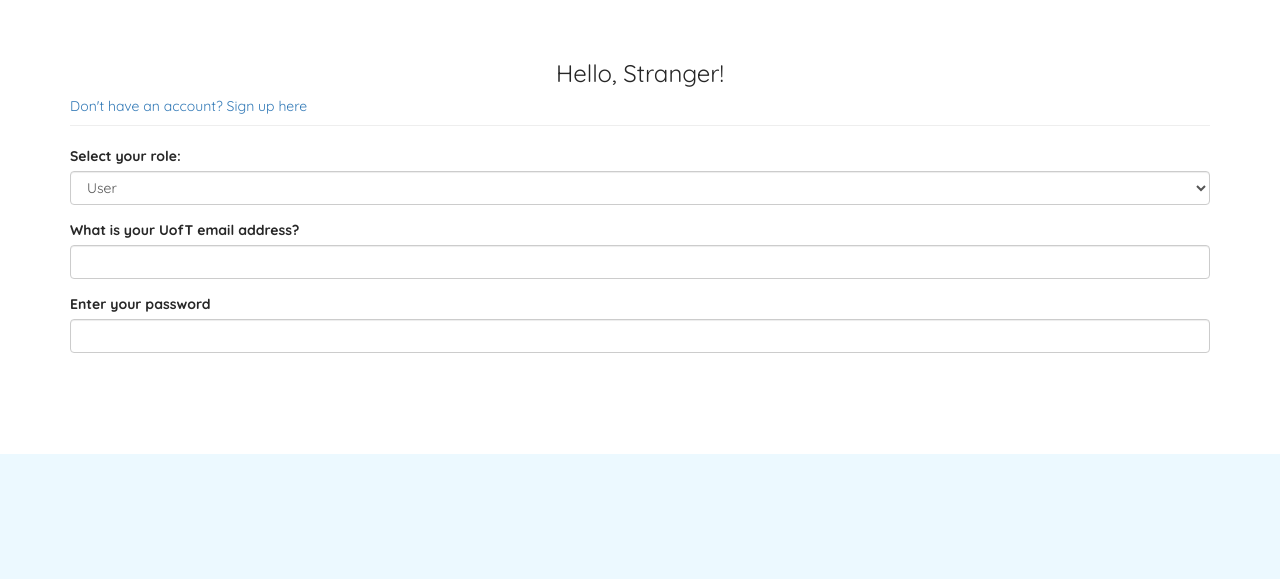
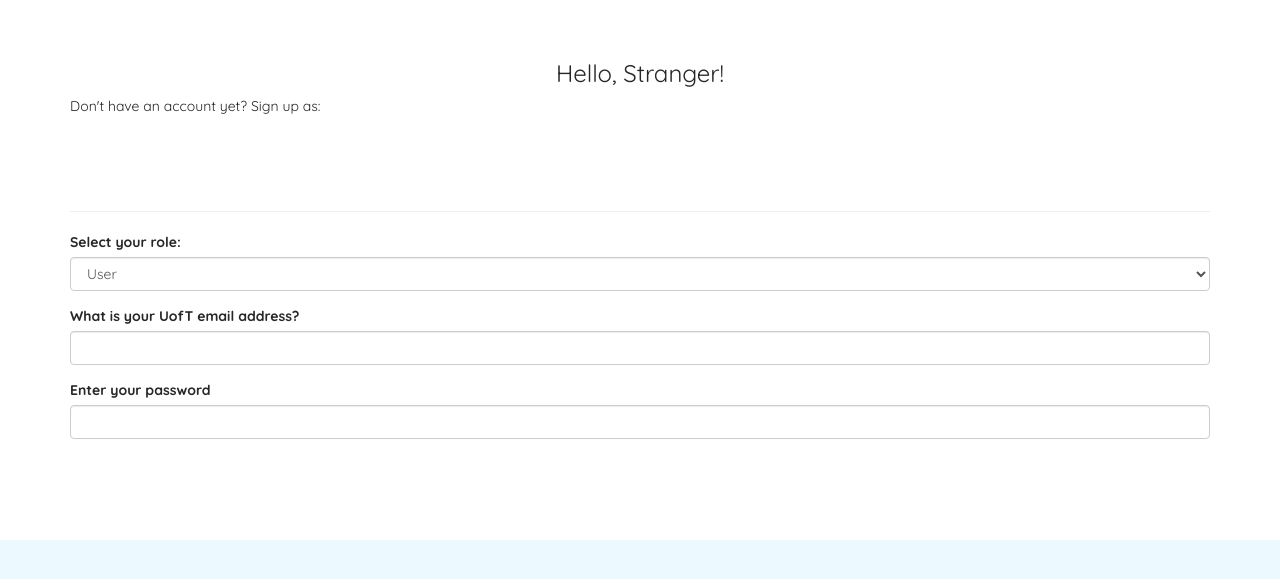
Before and after one commit to ECE444-2023Fall/project-1-web-application-design-group21-world, a Flask app: page / in a window 1280 px wide. Shown: the part 62-641 px from the top of the page. Run offline with Flask 3, Linux system fonts and the light colour scheme; some libraries are stand-ins or nearby versions.

Commit message:
linked sign up/sign of both organizer and user and linked coounts pages for each upon login

```diff
--- a/app/models.py
+++ b/app/models.py
@@ -33,11 +33,12 @@ class OrganizerInterest(db.Model):
     interest_id = db.Column(db.Integer, db.ForeignKey("interests.id"), primary_key=True)
 
 
-class Organizer(db.Model):
+class Organizer(UserMixin,db.Model):
     __tablename__ = "organizers"
     id = db.Column(db.Integer, primary_key=True)
     organizer_name: Mapped[str] = mapped_column(String(30), nullable=False)
     organizer_email: Mapped[str] = mapped_column(String(30), unique=True, nullable=False)
+    password = db.Column(db.String(255), nullable=False)
     description: Mapped[str] = mapped_column(String(10000), nullable=True)
     campus: Mapped[str] = mapped_column(String(3), nullable=True)
     website: Mapped[str] = mapped_column(String(30), nullable=True)
--- a/app/templates/login.html
+++ b/app/templates/login.html
@@ -3,18 +3,20 @@
 {% block page_content %}
 <div class="page-header">
   <h1>Hello, {% if name %}{{ name }}{% else %}Stranger{% endif %}!</h1>
-  <a href="{{ url_for('signup') }}">Don't have an account? Sign up here</a>
+  <p>Don't have an account yet? Sign up as:</p>
+  <a href="{{ url_for('userSignup') }}" class="btn btn-success">Sign Up as User</a>
+  <a href="{{ url_for('organizerSignup') }}" class="btn btn-success">Sign Up as Organizer</a>
 </div>
-<form method="POST" action="{{ url_for('signup') }}">
+<form method="POST" action="{{ url_for('login') }}">
   <div class="form-group">
     <label for="role">Select your role:</label>
-    <select id="role" name="role" class="form-control">
+    <select id="role" name="role" class="form-control" required>
       <option value="user">User</option>
       <option value="organizer">Organizer</option>
     </select>
   </div>
   {{ wtf.quick_form(form) }}
-  <button type="submit" class="btn btn-primary">Sign Up</button>
+  <button type="submit" class="btn btn-primary">Log In</button>
 </form>
 {% endblock %}
 {% block title %}Flasky{% endblock %}
--- a/app/templates/organizerDashboard.html
+++ b/app/templates/organizerDashboard.html
@@ -3,7 +3,7 @@
     <div class="page-header">
       <h1>Hello, {{ name }}!</h1>
       New organizers are: {% for organizer in organizers %}
-      <p>{{organizer.organizer_name}}, {{organizer.organizer_email}}, {{organizer.description}}, {{organizer.campus}}</p>
+      <p>{{organizer.organizer_name}}, {{organizer.organizer_email}}</p>
       {% endfor %}
     </div>
     {% endblock %}
--- a/main.py
+++ b/main.py
@@ -14,7 +14,7 @@ from app import create_app, db
 from app.main.forms import LoginForm, SignupForm
 from app.main.organizers.OrganizerSignUpForm import OrganizerSignupForm
 from app.models import Event, EventInterest, Interest, Organizer, OrganizerInterest, User
-
+from flask import request, redirect
 
 app = create_app(os.getenv("FLASK_CONFIG") or "default")
 migrate = Migrate(app, db)
@@ -41,31 +41,50 @@ def make_shell_context():
         Event=Event,
     )
 
+@app.route("/userMyAccount", methods=["GET", "POST"])
+@login_required
+def userMyAccount():
+    return render_template("userMyAccount.html", name=current_user.name)
+
+@app.route("/organizerMyAccount", methods=["GET", "POST"])
+@login_required
+def organizerMyAccount():
+    return render_template("organizerMyAccount.html", name=session["organizer_name"])
+
 
 @app.route("/", methods=["GET", "POST"])
 def login():
     form = LoginForm()
 
     if form.validate_on_submit():
-        user = User.query.filter_by(email=form.email.data).first()
-        if user:
-            if check_password_hash(user.password, form.password.data):
+        email = form.email.data
+        password = form.password.data
+        role = request.form.get('role')  # Get the selected role from the form
+
+        if role == 'user':
+            user = User.query.filter_by(email=email).first()
+            if user and check_password_hash(user.password, password):
+                print(f"User object: {user}")
+                current_user = user
                 login_user(user)
-                return redirect("myAccount")
+                return redirect("userMyAccount")  # Redirect to user's account
+        elif role == 'organizer':
+            organizer = Organizer.query.filter_by(organizer_email=email).first()
+            print(f"Organizer object: {organizer}")
+            if organizer and check_password_hash(organizer.password, password):
+                session["organizer_name"] = organizer.organizer_name
+                current_user = organizer
+                login_user(organizer)
+                return redirect("organizerMyAccount")  # Redirect to organizer's account
 
         flash("Invalid email or password")
 
     return render_template("login.html", form=form)
 
 
-@app.route("/myAccount", methods=["GET", "POST"])
-@login_required
-def myAccount():
-    return render_template("myAccount.html", name=current_user.name)
 
-
-@app.route("/signup", methods=["GET", "POST"])
-def signup():
+@app.route("/user/signup", methods=["GET", "POST"])
+def userSignup():
     form = SignupForm()
     if form.validate_on_submit():
         user = User.query.filter_by(name=form.name.data).first()
@@ -111,7 +130,7 @@ def organizerSignup():
         hashed_password = generate_password_hash(form.password.data)
         if organizer is None and email is None:
             if "utoronto" in form.organization_email.data.split("@")[1]:
-                organizer = Organizer(organizer_name=form.organization_name.data, organizer_email=form.organization_email.data)
+                organizer = Organizer(organizer_name=form.organization_name.data, organizer_email=form.organization_email.data, password = hashed_password)
                 db.session.add(organizer)
                 db.session.commit()
                 session["organizer_name"] = form.organization_name.data
@@ -194,4 +213,4 @@ def init_interests():
 #     return render_template("user/delete.html", user=user)
 
 if __name__ == "__main__":
-    app.run()
+    app.run(debug=True)
```
Also changed, not shown: app/templates/organizerMyAccount.html (added, +7 -0 lines), create_db.py (+1 -24 lines), app/__init__.py (line endings or trailing spaces), app/templates/userMyAccount.html (renamed from app/templates/myAccount.html), data/data-dev.sqlite.
